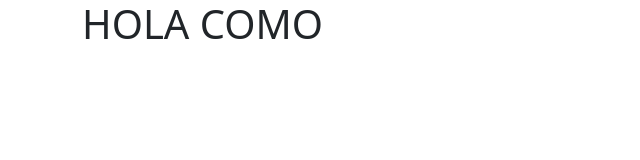
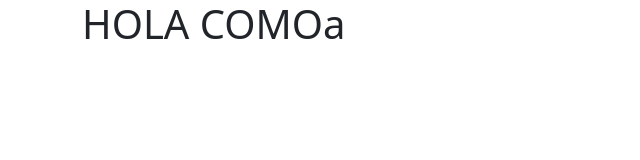
Before and after one commit to D-ave-code/testgit, a plain HTML site: page index.html in a window 1280 px wide. Shown: the full height of the page, 0-640 px from the left. Drawn offline with nearby package versions, Linux system fonts and the light colour scheme.

Commit message:
Update index.html

```diff
--- a/index.html
+++ b/index.html
@@ -12,7 +12,7 @@
   </head>
   <body>
     <div class="container">
-      <h1>HOLA COMO</h1>
+      <h1>HOLA COMOa</h1>
       </div>
     <!-- Bootstrap JavaScript Libraries -->
     <script src="https://cdn.jsdelivr.net/npm/@popperjs/core@2.9.2/dist/umd/popper.min.js" integrity="sha384-IQsoLXl5PILFhosVNubq5LC7Qb9DXgDA9i+tQ8Zj3iwWAwPtgFTxbJ8NT4GN1R8p" crossorigin="anonymous"></script>
```
